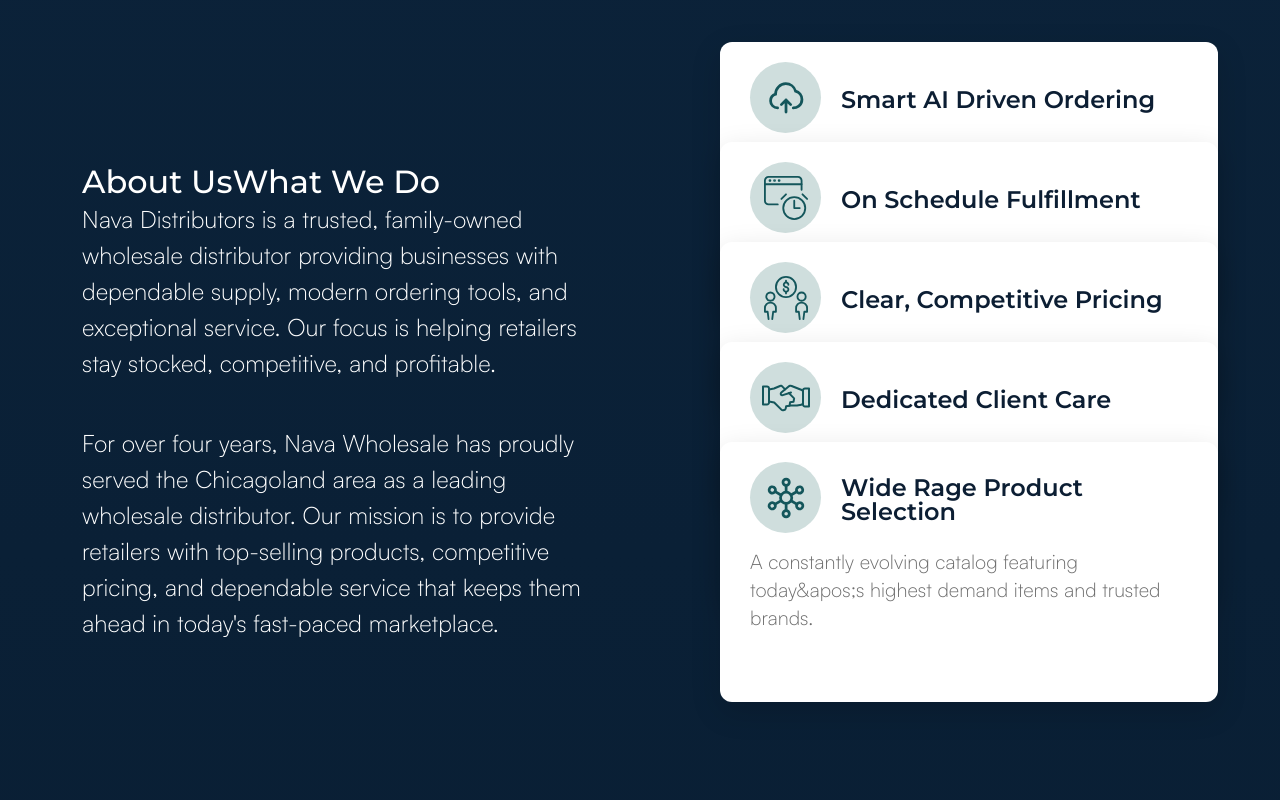
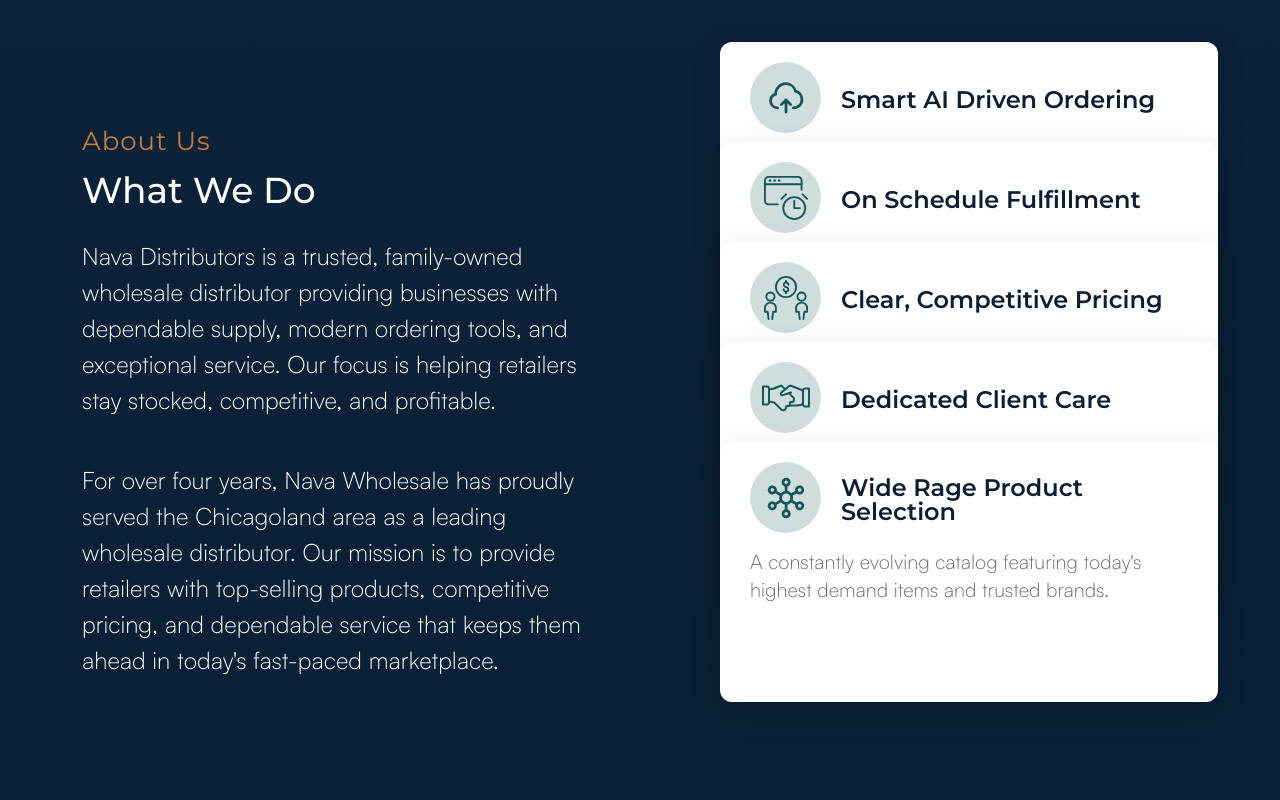
Before and after one commit to bharavi-coder/nava, a Next.js app: page / in a window 1280 px wide. Shown: the part 840-1640 px from the top of the page. Built offline with nearby package versions, Linux system fonts and the light colour scheme; no server answers.

Commit message:
Update index.js

```diff
--- a/pages/index.js
+++ b/pages/index.js
@@ -440,7 +440,7 @@
       width: 44,
       height: 44,
       title: 'Wide Rage Product Selection',
-      text: 'A constantly evolving catalog featuring today&apos;s highest demand items and trusted brands.'
+      text: 'A constantly evolving catalog featuring today\'s highest demand items and trusted brands.'
     }
   ];
 
@@ -482,7 +482,7 @@
   <div className="container">
     <div className="about-grid">
       <div className="about-content p_fnt26">
-        <h2><span>About Us</span>What We Do</h2>
+        <h2 className="hd2"><span>About Us</span>What We Do</h2>
         <p>
           Nava Distributors is a trusted, family-owned wholesale distributor providing businesses with dependable supply, modern ordering tools, and exceptional service. Our focus is helping retailers stay stocked, competitive, and profitable.
         </p>
@@ -517,7 +517,7 @@
 </div>
       <div className="who_we_are-section sectionpadding">
         <div className="container">
-          <h2 className={`hd2 ${styles.fadeLeft}`} ref={(el) => { if (el && !fadeLeftRefs.current.includes(el)) fadeLeftRefs.current.push(el); }}><span>About Us</span>Who We Serve</h2>
+          <h2 className="hd2"><span>About Us</span>Who We Serve</h2>
           <div className='p_fnt26 maxwidth990'>
             <p>Whether you operate a single storefront or a multi-location business, NAVA provides a dependable partnership built on performance and trust. With NAVA, you gain more than a distributor, you gain a long-term partner.</p>
           </div>
@@ -623,7 +623,7 @@
       <div className="core_values-section sectionpadding bg_blue">
         <div className="container">
           <div className="maxwidth770 p_fnt26">
-            <h2 className={`hd2 ${styles.fadeLeft}`} ref={(el) => { if (el && !fadeLeftRefs.current.includes(el)) fadeLeftRefs.current.push(el); }}>Core Values</h2>
+            <h2 className="hd2">Core Values</h2>
             <p>We pride ourselves on operational excellence, reliability, and customer-first service. When you choose Nava Wholesale, you gain more than a supplier you gain a strategic partner committed to your store&apos;s growth.</p>
           </div>
           <div className="list_values">
```
